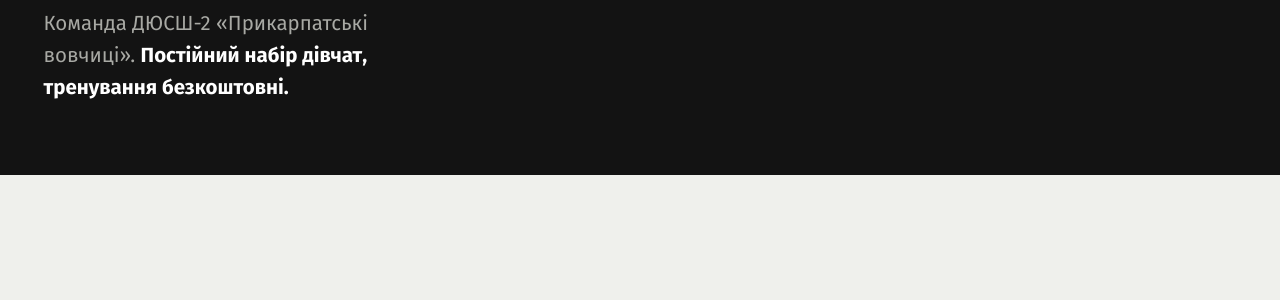
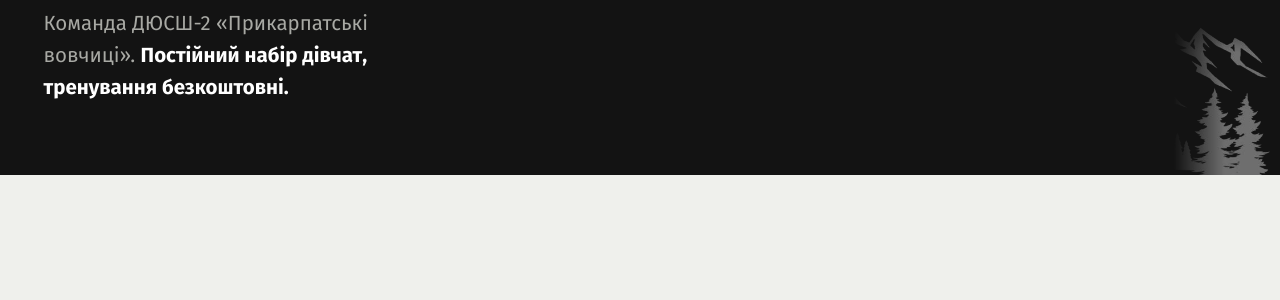
Before and after one commit to rugbyif/rugbyif.github.io, a plain HTML site: page index.html in a window 1280 px wide. Shown: the part 453-753 px from the top of the page. Drawn offline with Linux system fonts and the light colour scheme; a web font is replaced by a local one.

Commit message:
Перший екран: Карпати з прапора команди
Гори й ялинки з прапора як горизонт у нижніх кутах; лівий силует лише
на широких екранах, щоб ніщо не лягало під текст.

Co-Authored-By: Claude Opus 5.5 <noreply@anthropic.com>

```diff
--- a/index.html
+++ b/index.html
@@ -74,6 +74,21 @@
   .hero .l2 { font-size: min(10.9vw, 160px); color: var(--red); }
   .hero-sub { margin-top: clamp(28px, 4vh, 44px); max-width: 40ch; font-size: clamp(18px, 1.6vw, 22px); color: var(--mist); }
   .hero-sub b { color: #fff; font-weight: 700; }
+
+  /* ── Карпатський обрій: силуети гір і ялин з прапора, низько в кутах першого екрана.
+     Правило: зображення прапора ніколи не лежить під текстом. Праву смугу тримаємо нижче
+     червоного рядка і правіше підзаголовка; ліва з'являється, лише коли в полі зліва
+     від колонки вона повністю вміщується (1720px і ширше). ─────────────────────────── */
+  .hero-flag { position: absolute; inset: 0; z-index: 0; pointer-events: none; overflow: hidden; mix-blend-mode: screen; }
+  .hero-flag img { position: absolute; bottom: 0; max-width: none; opacity: .42; }
+  .hero-flag .hf-r { right: 0; width: auto; height: 28%; -webkit-mask-image: linear-gradient(to left, #000 0, #000 52%, transparent 100%), linear-gradient(to top, #000 0, #000 70%, transparent 100%); -webkit-mask-composite: source-in; mask-image: linear-gradient(to left, #000 0, #000 52%, transparent 100%), linear-gradient(to top, #000 0, #000 70%, transparent 100%); mask-composite: intersect; }
+  .hero-flag .hf-l { display: none; left: 0; -webkit-mask-image: linear-gradient(to right, #000 0, #000 52%, transparent 100%), linear-gradient(to top, #000 0, #000 70%, transparent 100%); -webkit-mask-composite: source-in; mask-image: linear-gradient(to right, #000 0, #000 52%, transparent 100%), linear-gradient(to top, #000 0, #000 70%, transparent 100%); mask-composite: intersect; }
+  .hero > header, .hero > main { position: relative; z-index: 1; }
+  @media (min-width: 1720px) {
+    .hero-flag .hf-l { display: block; width: 240px; height: auto; }
+    .hero-flag .hf-r { width: 240px; height: auto; }
+  }
+  @media (max-width: 700px) { .hero-flag .hf-r { height: 84px; opacity: .5; } }
 
   /* ── команда і досягнення ───────────────────── */
   .nw { white-space: nowrap; }
@@ -235,6 +250,7 @@ FINISH: unreviewed and undocumented is unfinished; this build ends with the fini
 -->
 
 <div class="band band-black hero">
+  <div class="hero-flag" aria-hidden="true"><img class="hf-l" src="img/flag-horizon-l.webp" alt="" width="800" height="1240" decoding="async"><img class="hf-r" src="img/flag-horizon-r.webp" alt="" width="744" height="1240" decoding="async"></div>
   <header class="wrap top">
     <a class="brand" href="#top"><img src="img/logo.webp" alt="" width="92" height="95"><span data-i18n="brand">Прикарпатські вовчиці</span></a>
     <div class="lang" role="group" aria-label="Мова / Language">
```
Also changed, not shown: img/flag-horizon-l.webp (added), img/flag-horizon-r.webp (added).
